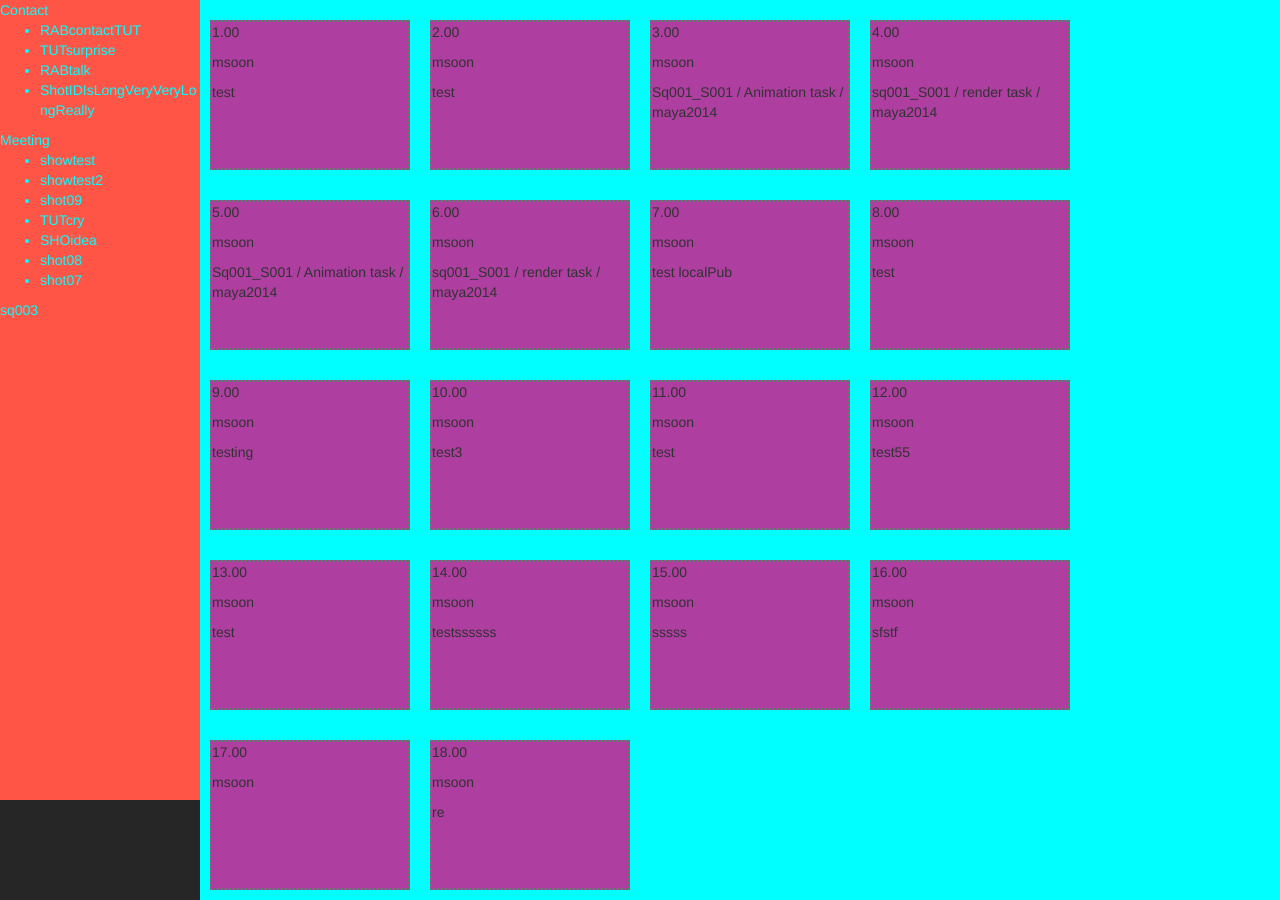
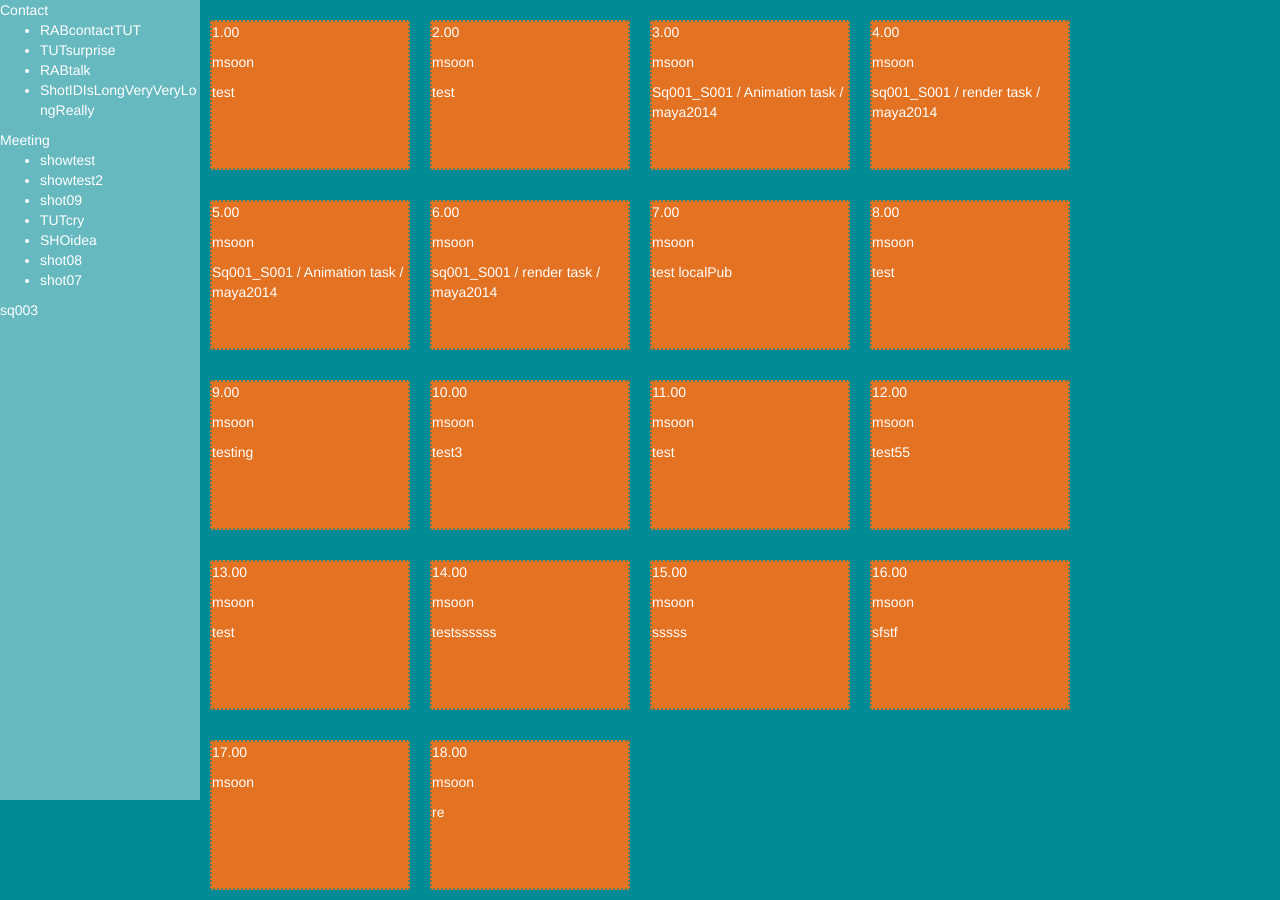
Before and after one commit to hasan-wajahat/sequenceManager, an Angular app: page /short/1 in a window 1280 px wide. Built offline with nearby package versions, Linux system fonts and the light colour scheme.

Commit message:
improved styling

```diff
--- a/src/app/app.component.scss
+++ b/src/app/app.component.scss
@@ -1,12 +1,12 @@
-$blackBackground: #262626;
-
+$sideNavBackground: #66B9BF;
+$mainNavBackground: #008B95;
 :host {
-  background-color: $blackBackground;
+  background-color: $mainNavBackground;
 }
 
 .sideNav {
-  background-color: #ff5546;
-  color: aqua;
+  background-color: $sideNavBackground;
+  color: white;
   height: 100%;
   top: 0;
   left: 0;
@@ -16,6 +16,6 @@ $blackBackground: #262626;
 }
 
 .mainNav {
-  background-color: aqua;
   margin-left: 200px;
+  background-color: $mainNavBackground;
 }
--- a/src/app/short-detail/publish-item/publish-item.component.scss
+++ b/src/app/short-detail/publish-item/publish-item.component.scss
@@ -1,8 +1,7 @@
-$publishBlockColor : #ae3ea0;
+$publishBlockColor : #E37222;
 .publishItemBlock{
   background-color: $publishBlockColor;
-  border: dotted;
-  border-width: 2px;
-  border-color: #548264;
+  color: white;
+  border: 2px dotted #548264;
   height: 150px;
 }
```
